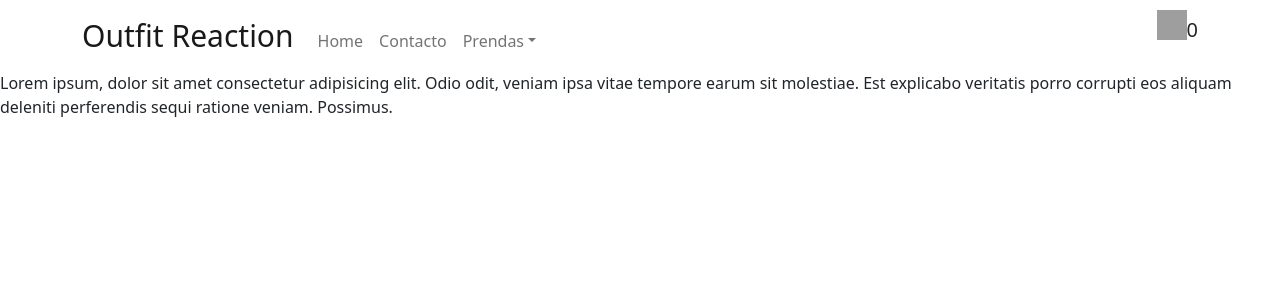
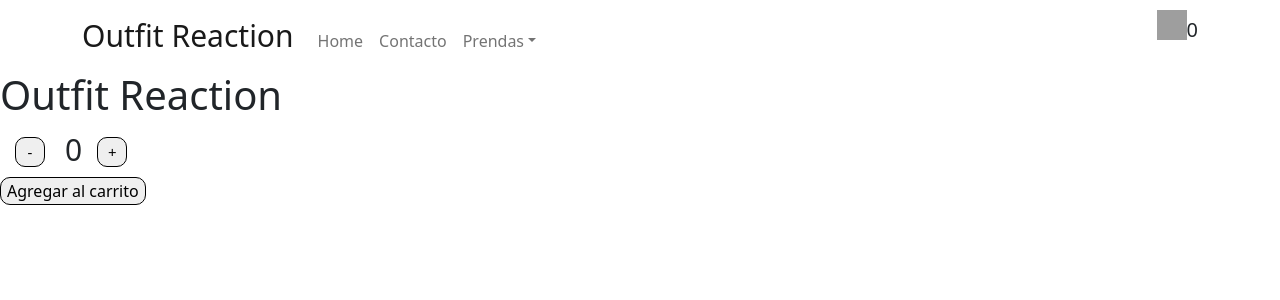
Before and after one commit to FrancoIvanJauk/tienda-de-ropa-FrancoJauk, a React (Create React App) app: page / in a window 1280 px wide. Shown: the top 300 px of the page. Built offline with nearby package versions, Linux system fonts and the light colour scheme; grey boxes are pictures that could not be loaded.

Commit message:
NuevaEntrega

```diff
--- a/src/App.js
+++ b/src/App.js
@@ -1,11 +1,14 @@
 import './App.css';
-import './components/NavBar'
+import './components/NavBar';
 import NavBar, { ItemListContainer } from './components/NavBar';
+import ItemCount from './components/ItemCount';
+
 
 function App() {
   return (
     <div> <NavBar/>
     <main><ItemListContainer/></main>
+    <div><ItemCount/></div>
     </div>
 
 
--- /dev/null
+++ b/src/components/ItemCount.css
@@ -0,0 +1,20 @@
+.boxContador{
+    display: flex;
+    width: 150px;
+    height: 50px;
+}
+.numeroContador{
+    font-size: 30px;
+}
+.botonContador{
+    width: 30px;
+    height: 30px;
+    margin: 10px 20px 0px 15px;
+    font-size: 15px;
+    border: 1px solid rgb(0, 0, 0);
+    border-radius: 10px;
+}
+.agregar{
+    border: 1px solid rgb(0, 0, 0);
+    border-radius: 10px;
+}
--- /dev/null
+++ b/src/components/ItemCount.js
@@ -0,0 +1,36 @@
+import React, {useState} from "react";
+import "./ItemCount.css"
+
+function ItemCount(){
+
+    const [contador, setContador] = useState(0)
+
+    const incrementar = () => {
+        setContador(contador + 1)
+        if (contador == 5){
+            setContador(contador + 0)
+        }
+    }
+
+    const disminuir = () => {
+        setContador(contador - 1)
+        if (contador == 0){
+            setContador(contador - 0)
+        }
+    }
+
+return(
+    <div>
+        <div className="boxContador">
+            <button className="botonContador" onClick={disminuir}>-</button>
+            <p className="numeroContador">{contador}</p>
+            <button className="botonContador" onClick={incrementar}>+</button>
+        </div>
+        <button className="agregar" >Agregar al carrito</button>
+    </div>
+)
+}
+
+
+
+export default ItemCount;
--- a/src/components/NavBar.js
+++ b/src/components/NavBar.js
@@ -42,12 +42,9 @@ function NavBar(){
 
 export function ItemListContainer(){
   return(
-
-  <p>Lorem ipsum, dolor sit amet consectetur adipisicing elit. Odio odit, veniam ipsa vitae tempore earum sit molestiae. Est explicabo veritatis porro corrupti eos aliquam deleniti perferendis sequi ratione veniam. Possimus.</p>
-
+<h1>Outfit Reaction</h1>
   )
 }
 
 
-
 export default NavBar ;
```
